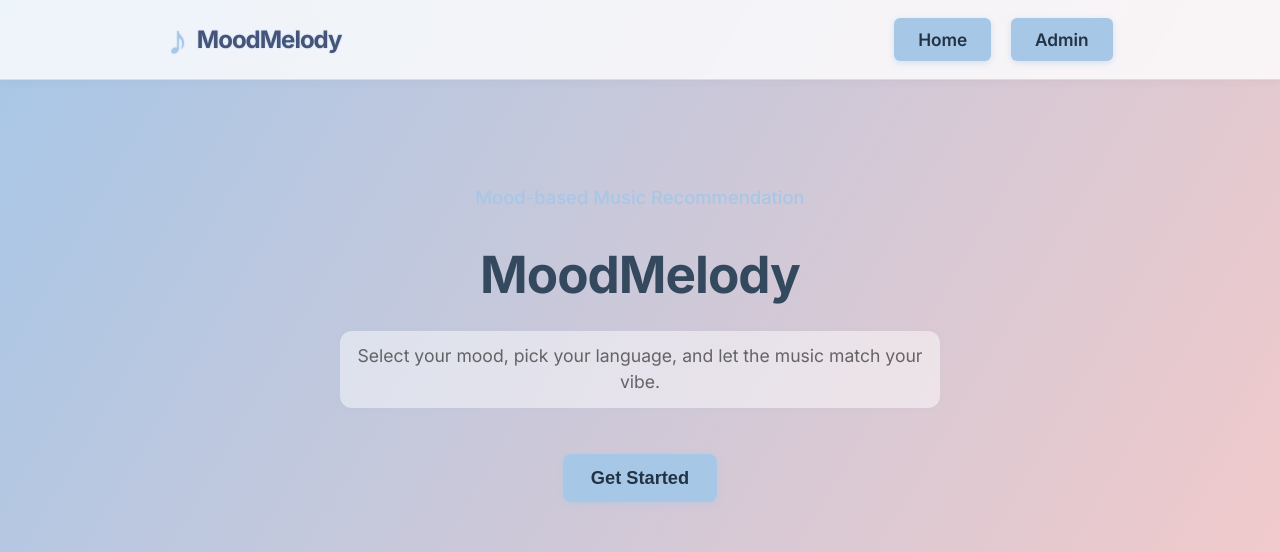
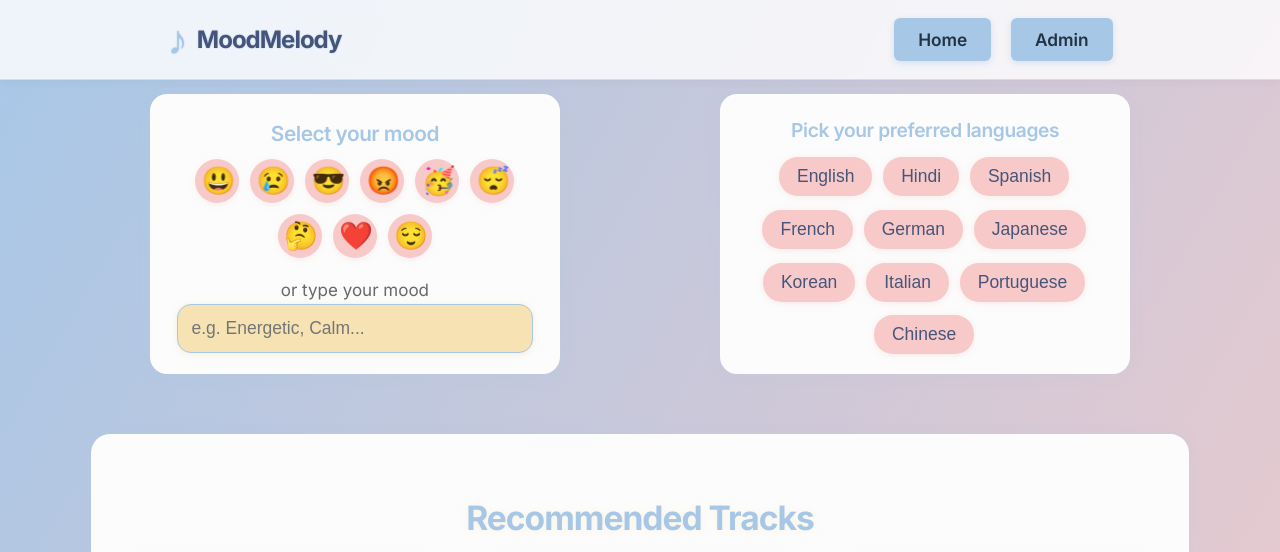
Before and after one commit to Workflow-Manager-admin/moodmelody-27204-ea2efd86, a React (Create React App) app in the folder moodmelody_frontend/: page / in a window 1280 px wide. Shown: the top 552 px of the page. Built offline with nearby package versions, Linux system fonts and the light colour scheme; the HTML template or start-up script is replaced by a standard one.

Commit message:
Auto-commit: Changes as of 2025-06-03T07:58:48.370338+00:00

```diff
--- a/moodmelody_frontend/src/App.js
+++ b/moodmelody_frontend/src/App.js
@@ -1,36 +1,24 @@
-import React from 'react';
-import { BrowserRouter as Router, Routes, Route, Navigate } from 'react-router-dom';
+import React, { useState } from 'react';
+import { BrowserRouter as Router, Routes, Route, Navigate, useLocation } from 'react-router-dom';
 import './App.css';
 
-// Placeholder for MainContainer (user-facing)
-function MainContainer() {
-  return (
-    <div className="container main-content">
-      <div className="hero">
-        <div className="subtitle">Mood-based Music Recommendation</div>
-        <h1 className="title">MoodMelody</h1>
-        <div className="description">
-          Select your mood, pick your language, and let the music match your vibe.
-        </div>
-        <button className="btn btn-large">Get Started</button>
-      </div>
-    </div>
-  );
-}
+// MainContainer - user homepage (already implemented as dedicated container; import it if available)
+import MainContainer from "./containers/MainContainer";
+import AdminLogin from "./components/AdminLogin";
+import AdminDashboard from "./containers/AdminDashboard";
 
-// Placeholder for AdminDashboard
-function AdminDashboard() {
-  return (
-    <div className="container admin-dashboard">
-      <h2 className="title">Admin Dashboard</h2>
-      <p className="description">
-        Manage mood-language-song mapping and view analytics here. (WIP)
-      </p>
-    </div>
-  );
-}
+// Lightweight in-memory admin auth for demo (not persisted)
+function App() {
+  const [isAdmin, setIsAdmin] = useState(false);
 
-function App() {
+  // Route protection wrapper
+  function ProtectedRoute({ children }) {
+    // Only allow access if logged in admin
+    return isAdmin ? children : <Navigate to="/admin-login" replace />;
+  }
+
+  // If you want to preserve intended path after login, use useLocation etc.
+
   return (
     <Router>
       <div className="app">
@@ -49,7 +37,32 @@ function App() {
         <main>
           <Routes>
             <Route path="/" element={<MainContainer />} />
-            <Route path="/admin" element={<AdminDashboard />} />
+
+            {/* Admin route (protected) */}
+            <Route
+              path="/admin"
+              element={
+                <ProtectedRoute>
+                  <div className="container">
+                    <AdminDashboard />
+                  </div>
+                </ProtectedRoute>
+              }
+            />
+
+            {/* Admin login page */}
+            <Route
+              path="/admin-login"
+              element={
+                <div className="container main-content">
+                  <AdminLogin onLogin={setIsAdmin} isLoggedIn={isAdmin} />
+                  {/* If logged in, redirect to dashboard */}
+                  {isAdmin ? <Navigate to="/admin" replace /> : null}
+                </div>
+              }
+            />
+
+            {/* Any other routes redirect to home */}
             <Route path="*" element={<Navigate to="/" replace />} />
           </Routes>
         </main>
```
Also changed, not shown: 1 other file (tests, documents, lock files or other folders).
